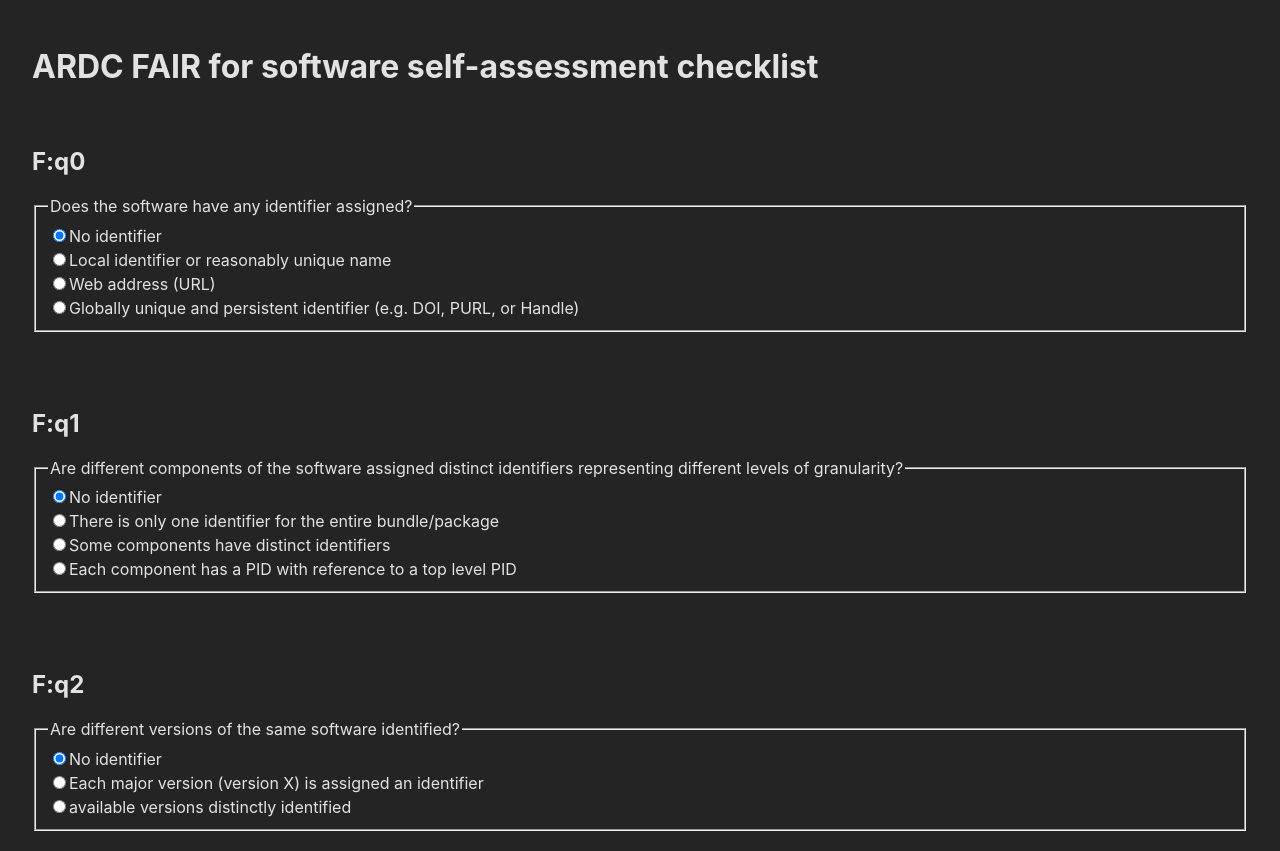
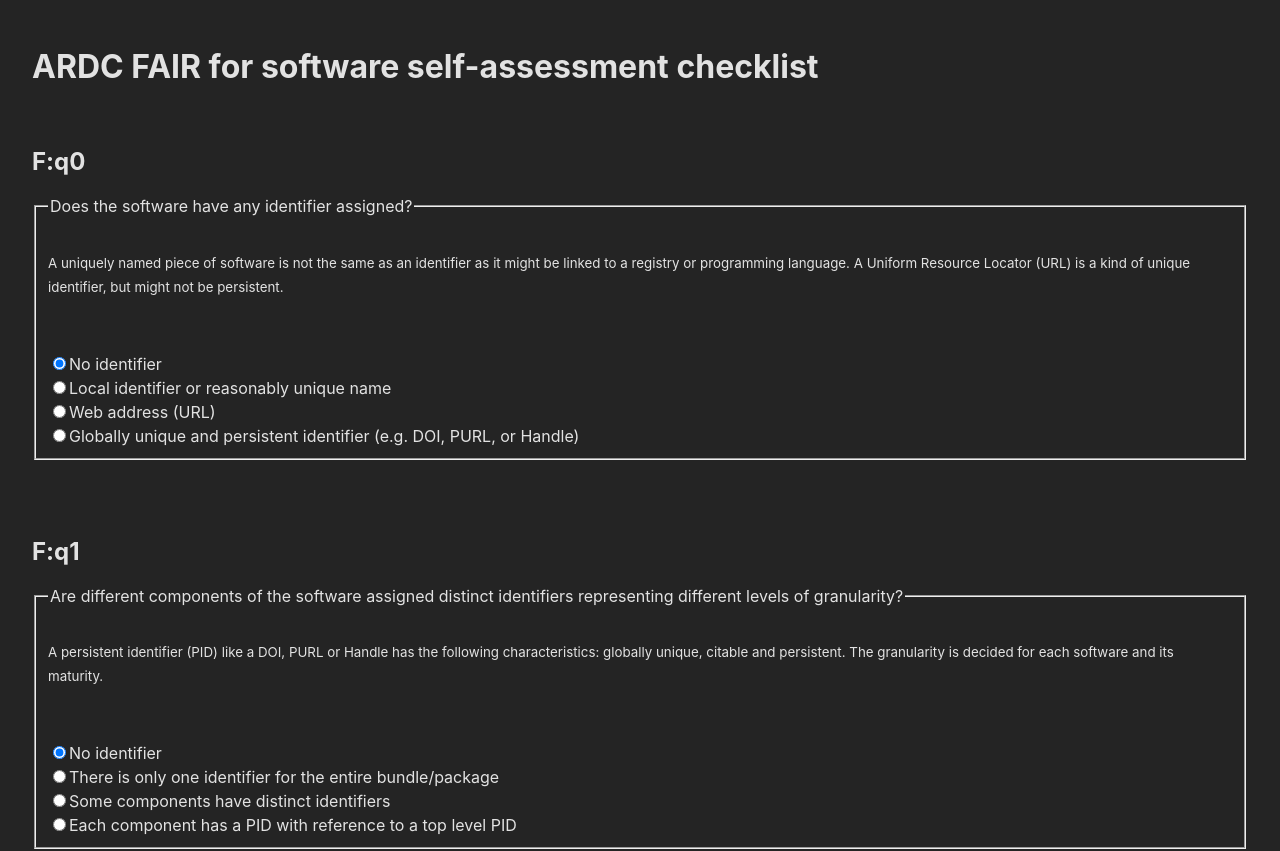
Before and after one commit to ardc-fair-checklist/spa, a Vue app: page / in a window 1280 px wide. Shown: the top 851 px of the page. Built offline with nearby package versions, Linux system fonts and the light colour scheme.

Commit message:
now using the guidance string

```diff
--- a/src/components/Question.vue
+++ b/src/components/Question.vue
@@ -3,6 +3,8 @@
         <h2>{{ question.id }}</h2>
         <fieldset>
             <legend>{{ question.text }}</legend>
+
+            <p class="guidance">{{ question.guidance }}</p>
 
             <Answer v-for="(answer, index) in question.answers"
                 v-bind:answer="answer"
@@ -24,6 +26,7 @@
             text: string,
             id: string
         }[]
+        guidance: string
         id: string
         text: string
     }
@@ -46,4 +49,10 @@
     margin-bottom: 5em;
 }
 
+p.guidance {
+    font-size: smaller;
+    margin-bottom: 4em;
+    margin-top: 2em;
+}
+
 </style>
```
